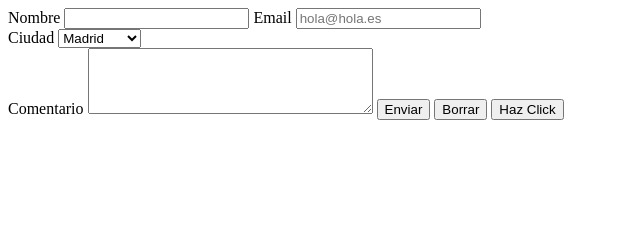
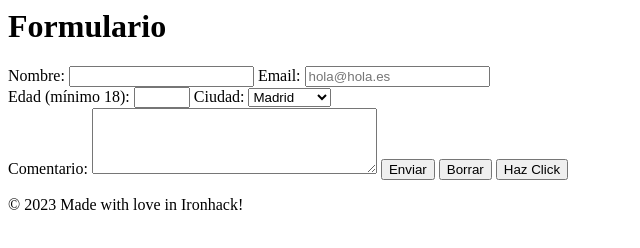
Before and after one commit to lauralardies/ironhack_html, a plain HTML site: page Day 2/formularios.html in a window 1280 px wide. Shown: the whole page, without its empty margins (0-640 px from the left). Drawn offline with Linux system fonts and the light colour scheme.

Commit message:
formulario correcciones

```diff
--- a/Day 2/formularios.html
+++ b/Day 2/formularios.html
@@ -3,12 +3,15 @@
         <title>Formularios</title>
     </head>
     <body>
+        <header><h1>Formulario</h1></header>
         <form action="https://www.uax.com/" method="post">
-            <label for="nombre">Nombre</label>
+            <label for="nombre">Nombre:</label>
             <input type="text" name="nombre" id="nombre">
-            <label for="email">Email</label>
+            <label for="email">Email:</label>
             <input type="email" name="email" id="email" placeholder="hola@hola.es"><br>
-            <label for="ciudad">Ciudad</label>
+            <label type="edad" for="edad">Edad (mínimo 18):</label>
+            <input type="number" name="edad" id="edad" min="18" max="99">
+            <label for="ciudad">Ciudad:</label>
             <select name="ciudad" id="ciudad">
                 <option value="mad">Madrid</option>
                 <option value="bcn">Barcelona</option>
@@ -17,11 +20,14 @@
                 <option value="ovi">Oviedo</option>
                 <option value="cdz">Cádiz</option>
             </select><br>
-            <label for="comentario">Comentario</label>
+            <label for="comentario">Comentario:</label>
             <textarea name="comentario" id="comentario" rows="4" cols="33"></textarea>
             <button type="submit">Enviar</button>
             <button type="reset">Borrar</button>
             <button type="button">Haz Click</button>
         </form>
+        <footer>
+            <p>© 2023 Made with love in Ironhack!</p>
+        </footer>
     </body>
 </html>
```
Also changed, not shown: Day 1/block_level.html (+1 -1 lines).
